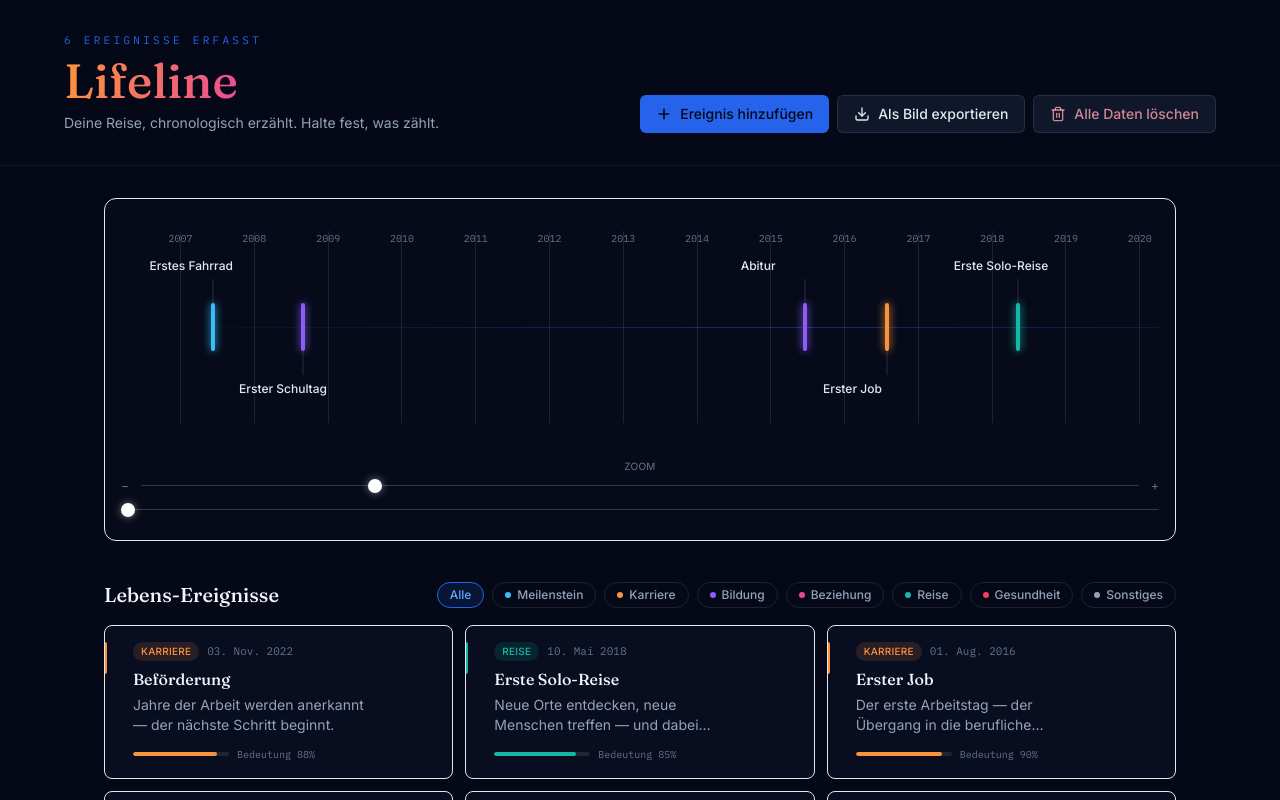
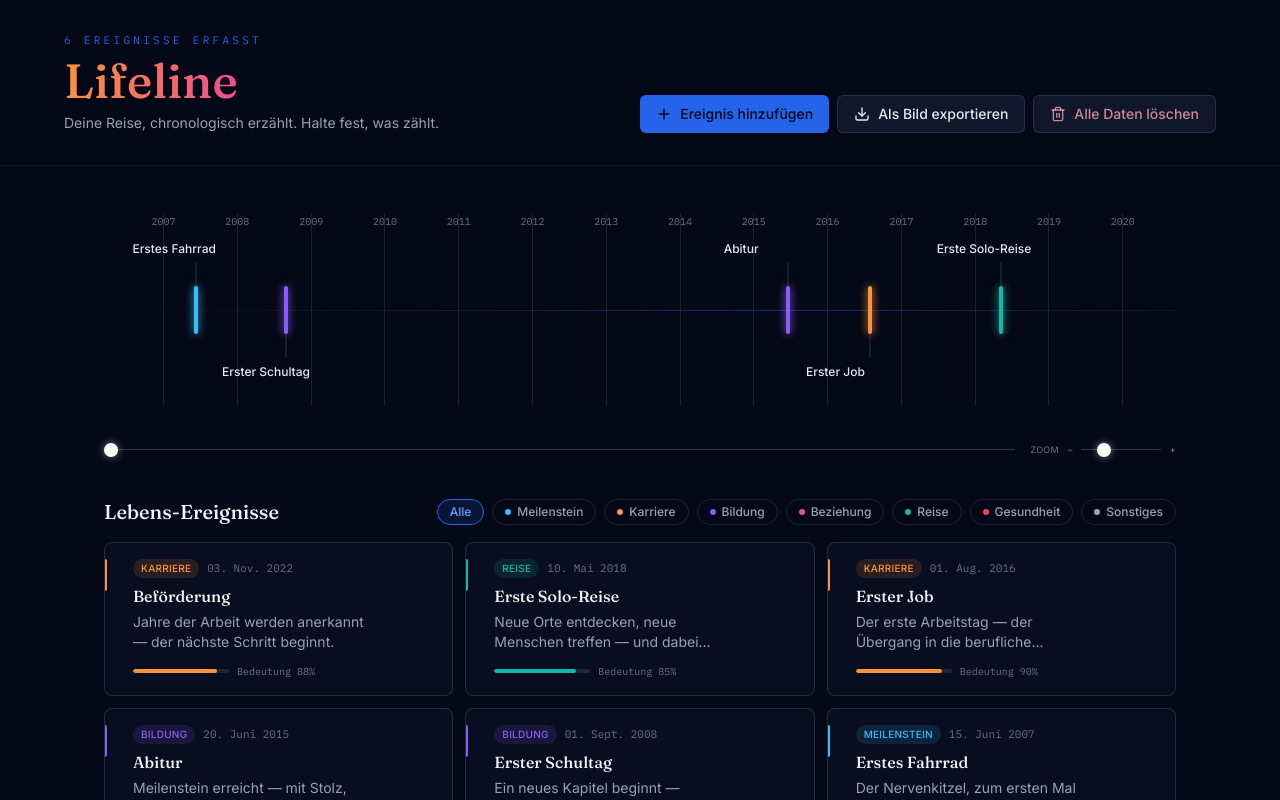
Before and after one commit to ksukh-ux/lifeline-project, a React (Vite) app in the folder frontend/: page / in a window 1280 px wide. Shown: the top 800 px of the page. Built offline with nearby package versions, Linux system fonts and the light colour scheme.

Commit message:
feat: refine timeline and event cards

```diff
--- a/frontend/src/App.tsx
+++ b/frontend/src/App.tsx
@@ -60,9 +60,9 @@ export default function App() {
       />
 
       <main className="mx-auto max-w-6xl px-6 py-8 sm:px-10">
-        <div ref={timelineRef} className="rounded-xl border border-white/8 bg-ink-900/40 p-4">
-          <Timeline events={filtered} onSelect={setModalEvent} />
-        </div>
+      <div ref={timelineRef} className="w-full">
+      <Timeline events={filtered} onSelect={setModalEvent} />
+      </div>
 
         <div className="mt-10 flex flex-col gap-4 sm:flex-row sm:items-center sm:justify-between">
           <h2 className="font-display text-xl font-medium text-slate-100">Lebens-Ereignisse</h2>
--- a/frontend/src/components/EventCard.tsx
+++ b/frontend/src/components/EventCard.tsx
@@ -18,7 +18,7 @@ export default function EventCard({ event, onEdit, onDelete }: Props) {
   const cat = getCategory(event.category)
 
   return (
-    <div className="group relative rounded-lg border border-white/8 bg-ink-900 p-4 transition hover:border-white/15">
+    <div className="group relative rounded-lg border border-slate-700/60 bg-ink-900 p-4 transition">
       <div className="absolute left-0 top-4 h-8 w-0.5 rounded-r" style={{ backgroundColor: cat.color }} />
       <div className="flex items-start justify-between gap-3 pl-3">
         <div className="min-w-0">
--- a/frontend/src/components/Timeline.tsx
+++ b/frontend/src/components/Timeline.tsx
@@ -151,14 +151,28 @@ export default function Timeline({ events, onSelect }: Props) {
         </div>
       </div>
 
-      {/* Zoom-Regler */}
-      <div className="mt-3">
-        <div className="mb-1 text-center text-[10px] uppercase tracking-wide text-slate-500">
-          Zoom
-        </div>
+          {/* Timeline-Steuerung */}
+      <div className="mt-3 flex items-center gap-4">
+        {/* Position auf der Timeline */}
+        <input
+          type="range"
+          min="0"
+          max="100"
+          value={scrollProgress}
+          onChange={(event) =>
+            handleSliderChange(Number(event.target.value))
+          }
+          className="timeline-slider flex-1"
+          aria-label="Position auf der Timeline"
+        />
 
-        <div className="flex items-center gap-3">
-          <span className="text-xs text-slate-500">−</span>
+        {/* Zoom */}
+        <div className="flex shrink-0 items-center gap-2">
+          <span className="text-[9px] uppercase tracking-wide text-slate-500">
+            Zoom
+          </span>
+
+          <span className="text-[10px] text-slate-500">−</span>
 
           <input
             type="range"
@@ -166,27 +180,16 @@ export default function Timeline({ events, onSelect }: Props) {
             max="2"
             step="0.1"
             value={zoom}
-            onChange={(event) => setZoom(Number(event.target.value))}
-            className="timeline-slider flex-1"
+            onChange={(event) =>
+              setZoom(Number(event.target.value))
+            }
+            className="timeline-slider w-20"
             aria-label="Timeline-Zoom"
           />
 
-          <span className="text-xs text-slate-500">+</span>
+          <span className="text-[10px] text-slate-500">+</span>
         </div>
       </div>
-
-      {/* Position auf der Timeline */}
-      <input
-        type="range"
-        min="0"
-        max="100"
-        value={scrollProgress}
-        onChange={(event) =>
-          handleSliderChange(Number(event.target.value))
-        }
-        className="timeline-slider mt-2 w-full"
-        aria-label="Position auf der Timeline"
-      />
     </div>
   )
 }
```
